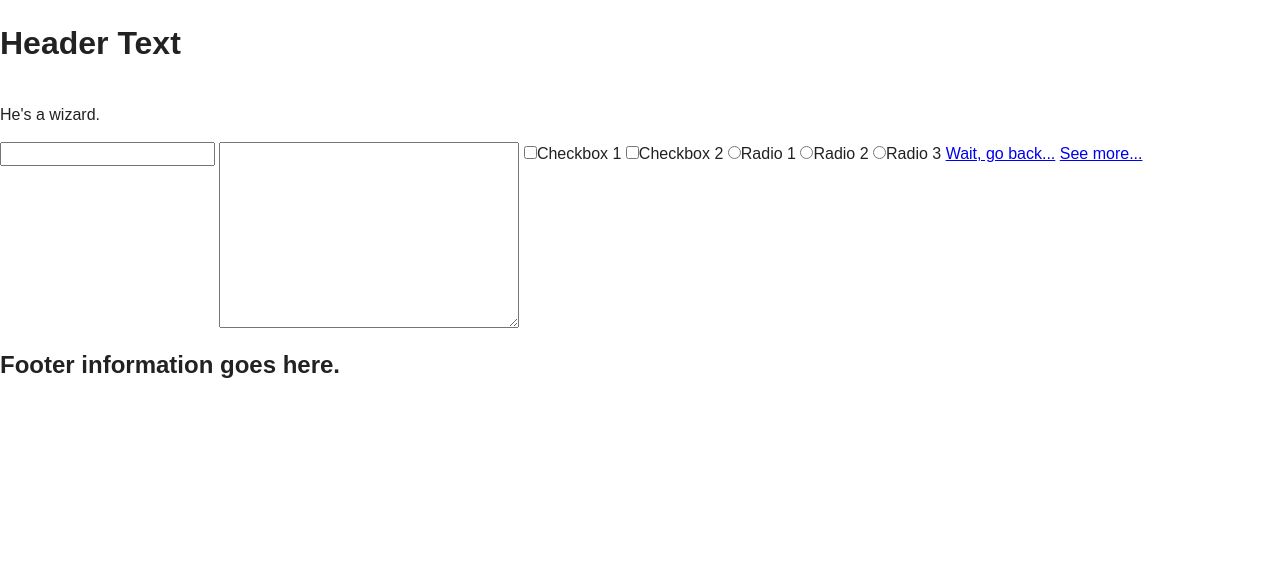
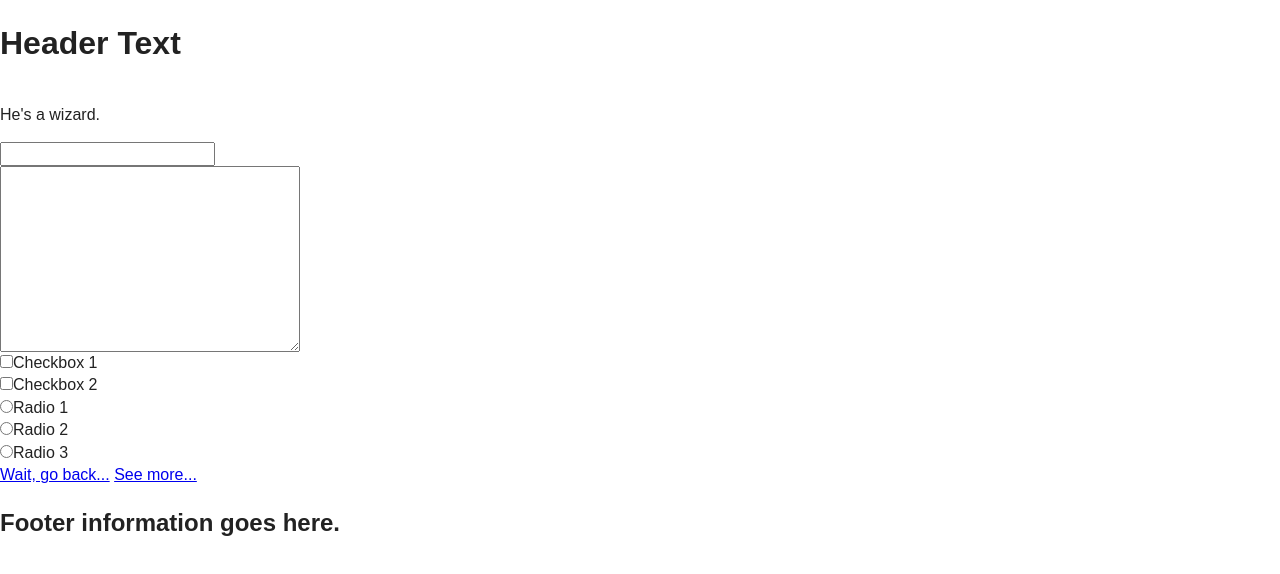
Before and after one commit to andymerskin/PageManager, a plain HTML site: page index.html in a window 1280 px wide. Both pictures are taken after a click on the link "See more...". Drawn offline with nearby package versions, Linux system fonts and the light colour scheme.

Commit message:
Style updates

```diff
--- a/css/main.css
+++ b/css/main.css
@@ -64,9 +64,14 @@ textarea {
     /*overflow: hidden;*/
 }
 
+input[type=text],
+textarea {
+    display: block;
+}
 
-
-
+label {
+    display: block;
+}
 
 
 
```
